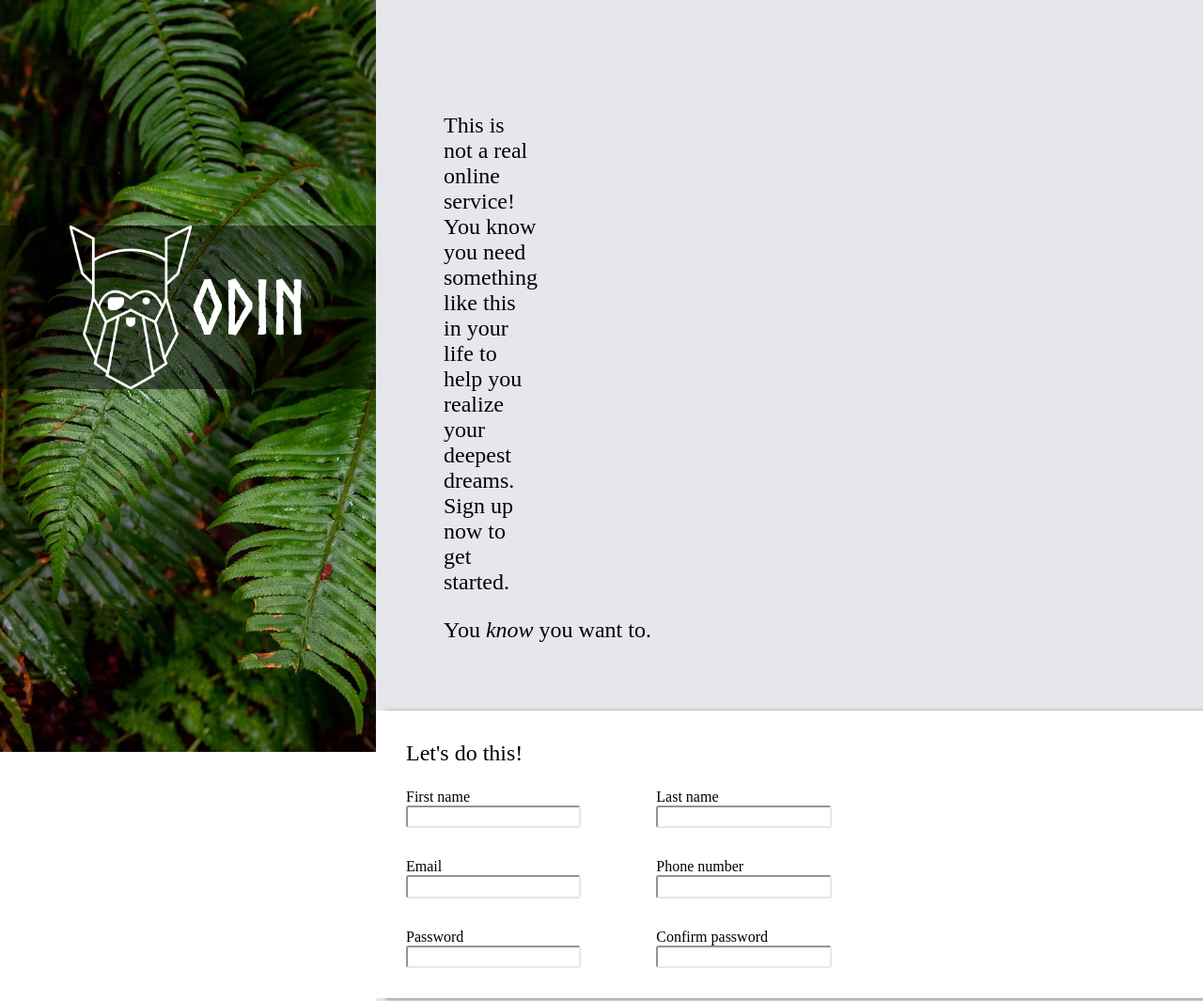
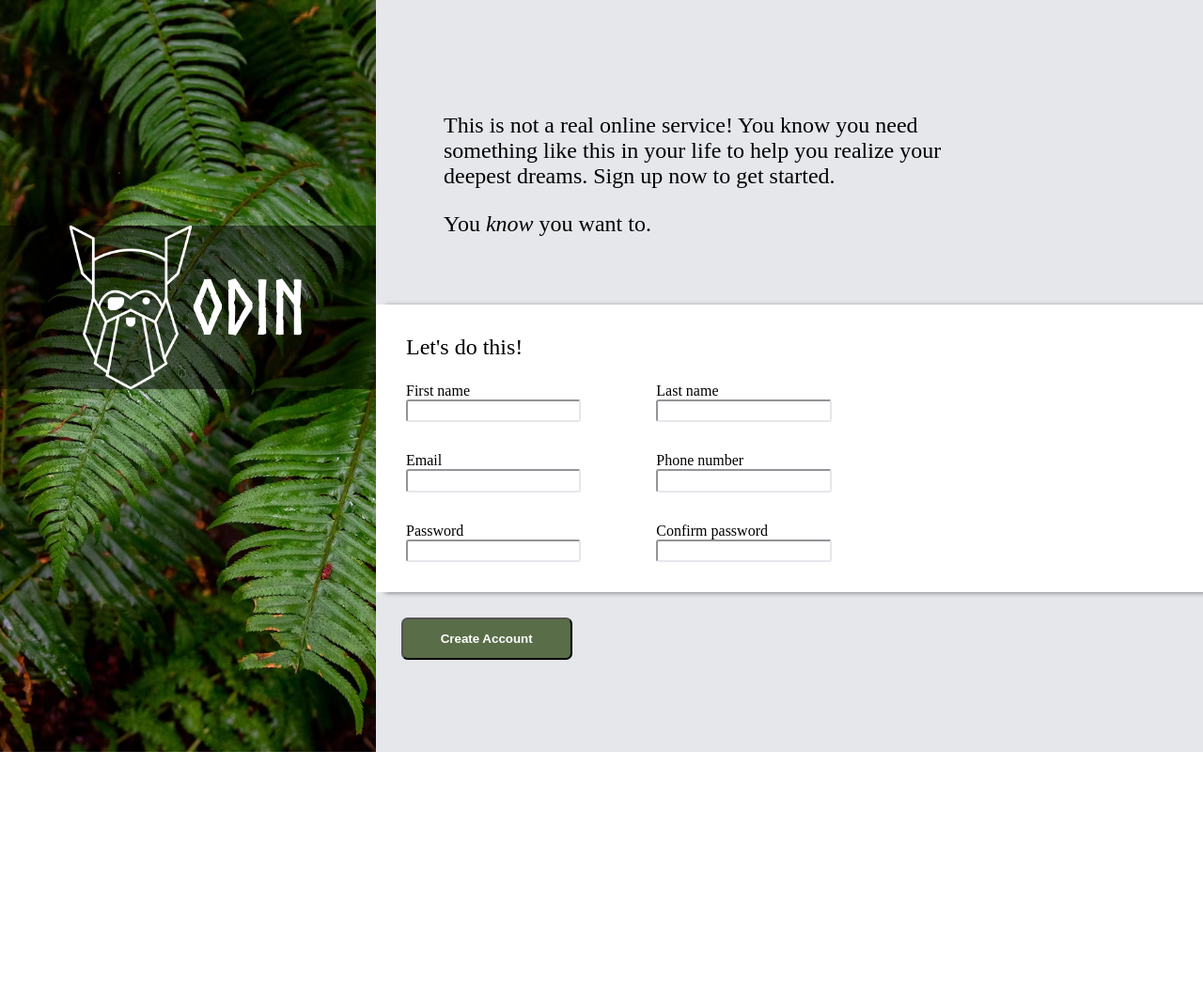
Before and after one commit to Robert4361/Sign-Up-Form, a plain HTML site: page index.html in a window 1280 px wide. Shown: the top 1065 px of the page at 94% size. After the commit the page ends 800 px from the top, so only its background shows below. Drawn offline with Linux system fonts and the light colour scheme.

Commit message:
Fix layout breaking when shrinking resolution

```diff
--- a/style.css
+++ b/style.css
@@ -61,8 +61,13 @@ p {
   font-size: 1.5em;
 }
 
+header {
+  flex-shrink: 0;
+}
+
 header p:first-child {
-  padding: 5em 30em 1em 3em;
+  padding: 5em 2em 1em 3em;
+  max-width: 30em;
 }
 
 header p:last-child {
@@ -76,7 +81,7 @@ header p:last-child {
 }
 form {
   margin-top: 1.5em;
-  width: 40em;
+  max-width: 40em;
   flex-wrap: wrap;
   display: flex;
   gap: 2em;
```
